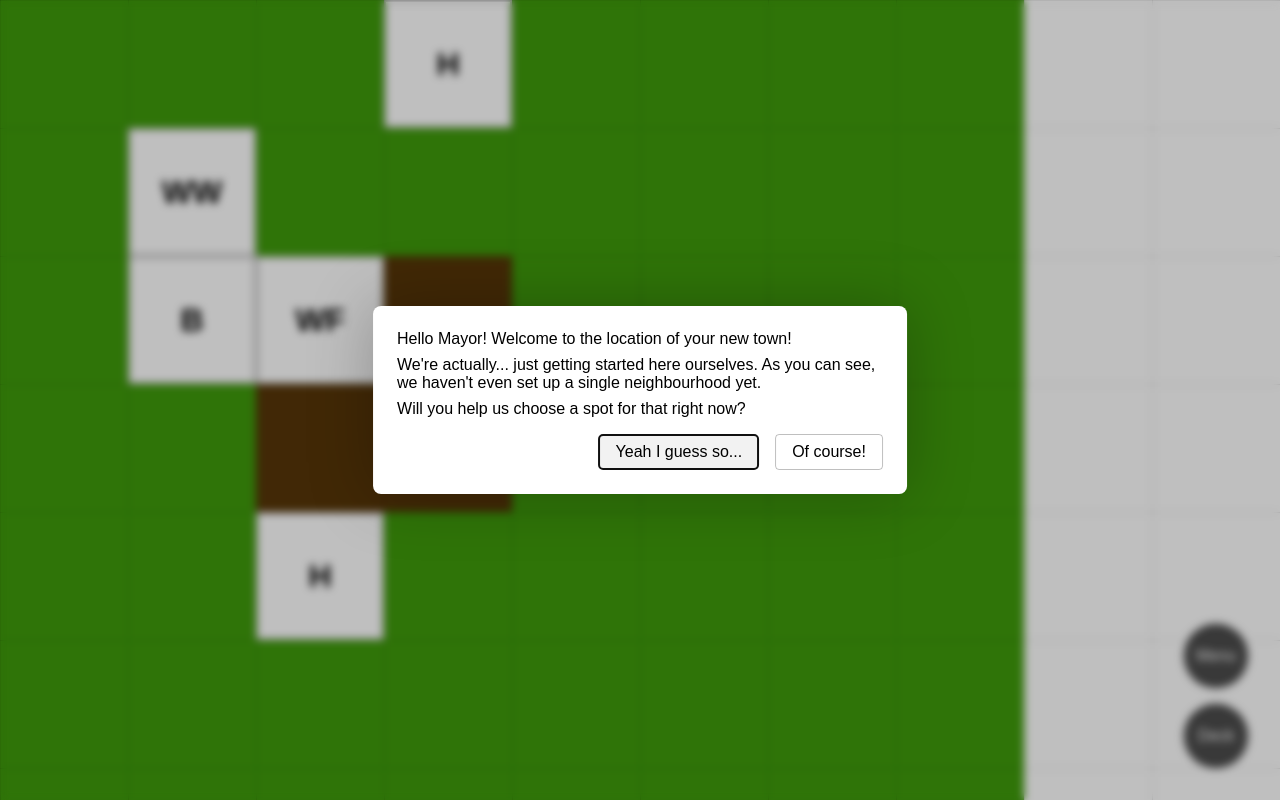
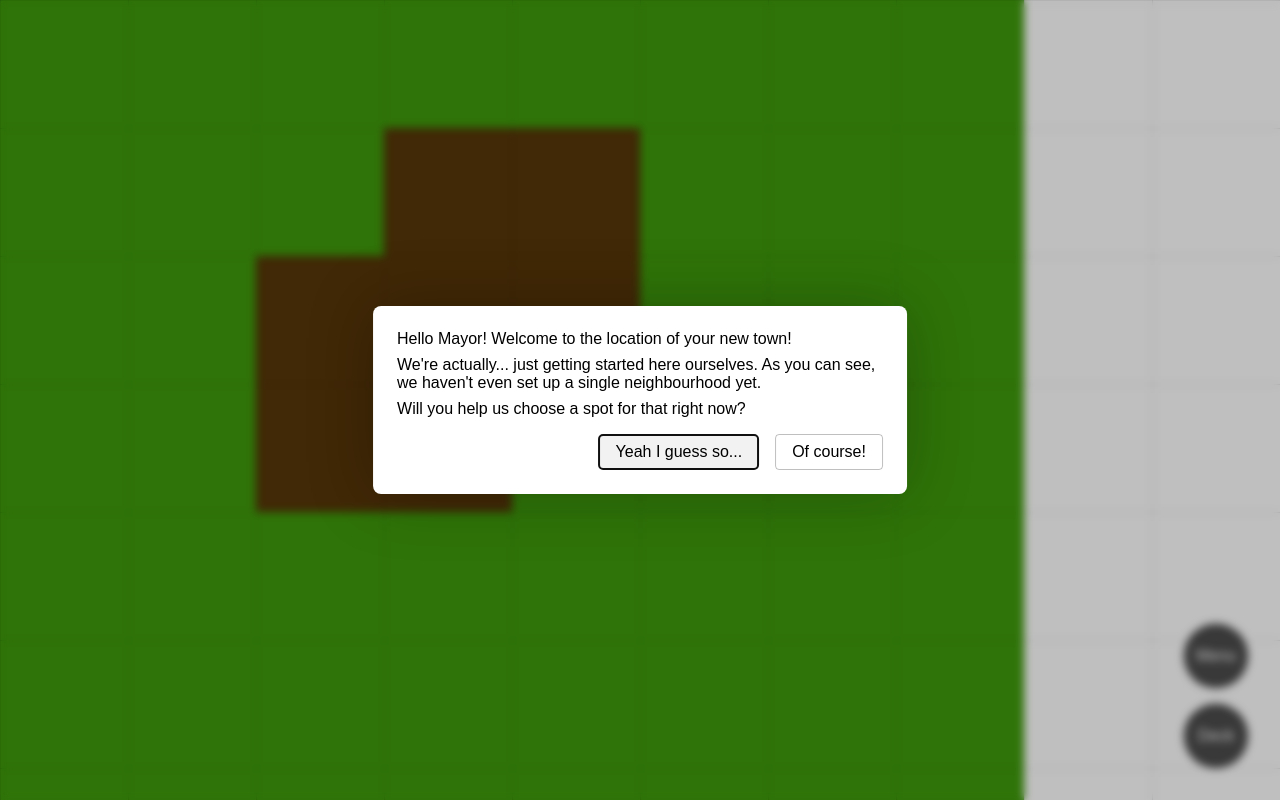
Before and after one commit to foxfriends/cartography, a SvelteKit app: page /play in a window 1280 px wide. Built offline with nearby package versions, Linux system fonts and the light colour scheme.

Commit message:
reorganize code

```diff
--- a/src/lib/game/CardArea.svelte
+++ b/src/lib/game/CardArea.svelte
@@ -5,17 +5,17 @@
 
   let {
     cards,
-    hand,
+    deck,
     onMoveCard,
   }: {
     cards: PlacedCard[];
-    hand: { id: string; type: string }[];
+    deck: { id: string; type: string }[];
     onMoveCard: (id: string, x: number, y: number) => void;
   } = $props();
 </script>
 
 {#each cards as card (card.id)}
-  {@const handcard = hand.find((hc) => hc.id === card.id)}
+  {@const handcard = deck.find((hc) => hc.id === card.id)}
   {#if handcard}
     <Card x={card.x} y={card.y} type={handcard.type} onMove={(x, y) => onMoveCard(card.id, x, y)} />
   {/if}
--- a/src/lib/game/GameWindow.svelte
+++ b/src/lib/game/GameWindow.svelte
@@ -3,6 +3,23 @@
   import GridLines from "./GridLines.svelte";
 
   const TILE_SIZE = 128;
+
+  type Deck = { id: string; type: string }[];
+  type Field = { id: string; x: number; y: number }[];
+  type Geography = {
+    biome: string;
+    origin: { x: number; y: number };
+    terrain: { type: string }[][];
+    resources: { id: string; x: number; y: number }[];
+  };
+
+  let {
+    geography,
+    deck,
+  }: {
+    geography: Geography;
+    deck: Deck;
+  } = $props();
 
   let clientWidth = $state(0);
   let clientHeight = $state(0);
@@ -10,114 +27,7 @@
   let offsetX = $state(0);
   let offsetY = $state(0);
 
-  const geography: {
-    biome: string;
-    origin: { x: number; y: number };
-    terrain: { type: string }[][];
-    resources: { id: string; x: number; y: number }[];
-  } = {
-    biome: "Coast",
-    origin: { x: 0, y: 0 },
-    terrain: [
-      [
-        { type: "Grass" },
-        { type: "Grass" },
-        { type: "Grass" },
-        { type: "Grass" },
-        { type: "Grass" },
-        { type: "Grass" },
-        { type: "Grass" },
-        { type: "Grass" },
-      ],
-      [
-        { type: "Grass" },
-        { type: "Grass" },
-        { type: "Grass" },
-        { type: "Grass" },
-        { type: "Grass" },
-        { type: "Grass" },
-        { type: "Grass" },
-        { type: "Grass" },
-      ],
-      [
-        { type: "Grass" },
-        { type: "Grass" },
-        { type: "Soil" },
-        { type: "Soil" },
-        { type: "Grass" },
-        { type: "Grass" },
-        { type: "Grass" },
-        { type: "Grass" },
-      ],
-      [
-        { type: "Grass" },
-        { type: "Grass" },
-        { type: "Soil" },
-        { type: "Soil" },
-        { type: "Grass" },
-        { type: "Grass" },
-        { type: "Grass" },
-        { type: "Grass" },
-      ],
-      [
-        { type: "Grass" },
-        { type: "Grass" },
-        { type: "Grass" },
-        { type: "Grass" },
-        { type: "Grass" },
-        { type: "Grass" },
-        { type: "Grass" },
-        { type: "Grass" },
-      ],
-      [
-        { type: "Grass" },
-        { type: "Grass" },
-        { type: "Grass" },
-        { type: "Grass" },
-        { type: "Grass" },
-        { type: "Grass" },
-        { type: "Grass" },
-        { type: "Grass" },
-      ],
-      [
-        { type: "Grass" },
-        { type: "Grass" },
-        { type: "Grass" },
-        { type: "Grass" },
-        { type: "Grass" },
-        { type: "Grass" },
-        { type: "Grass" },
-        { type: "Grass" },
-      ],
-      [
-        { type: "Grass" },
-        { type: "Grass" },
-        { type: "Grass" },
-        { type: "Grass" },
-        { type: "Grass" },
-        { type: "Grass" },
-        { type: "Grass" },
-        { type: "Grass" },
-      ],
-    ],
-    resources: [],
-  };
-
-  const hand: { id: string; type: string }[] = [
-    { id: "waterwell1", type: "water-well" },
-    { id: "bakery1", type: "bakery" },
-    { id: "wheatfarm1", type: "wheat-farm" },
-    { id: "home1", type: "home" },
-    { id: "home2", type: "home" },
-  ];
-
-  const cards: { id: string; x: number; y: number }[] = [
-    { id: "waterwell1", x: 1, y: 1 },
-    { id: "bakery1", x: 1, y: 2 },
-    { id: "wheatfarm1", x: 2, y: 2 },
-    { id: "home1", x: 3, y: 0 },
-    { id: "home2", x: 2, y: 4 },
-  ];
+  let cards: Field = $state([]);
 
   let mouseDragging = $state(false);
 
@@ -218,7 +128,7 @@
     <div class="terrain" data-type={tile.type} style="--grid-x: {tile.x}; --grid-y: {tile.y}"></div>
   {/each}
 
-  <CardArea cards={cards.filter(isOnScreen)} {hand} {onMoveCard} />
+  <CardArea cards={cards.filter(isOnScreen)} {deck} {onMoveCard} />
   <GridLines />
 </div>
 
--- a/src/routes/play/+page.svelte
+++ b/src/routes/play/+page.svelte
@@ -2,10 +2,106 @@
   import GameWindow from "$lib/game/GameWindow.svelte";
   import Hud from "$lib/hud/Hud.svelte";
   import Tutorial from "$lib/tutorial/Tutorial.svelte";
+
+  const geography = {
+    biome: "Coast",
+    origin: { x: 0, y: 0 },
+    terrain: [
+      [
+        { type: "Grass" },
+        { type: "Grass" },
+        { type: "Grass" },
+        { type: "Grass" },
+        { type: "Grass" },
+        { type: "Grass" },
+        { type: "Grass" },
+        { type: "Grass" },
+      ],
+      [
+        { type: "Grass" },
+        { type: "Grass" },
+        { type: "Grass" },
+        { type: "Soil" },
+        { type: "Soil" },
+        { type: "Grass" },
+        { type: "Grass" },
+        { type: "Grass" },
+      ],
+      [
+        { type: "Grass" },
+        { type: "Grass" },
+        { type: "Soil" },
+        { type: "Soil" },
+        { type: "Soil" },
+        { type: "Grass" },
+        { type: "Grass" },
+        { type: "Grass" },
+      ],
+      [
+        { type: "Grass" },
+        { type: "Grass" },
+        { type: "Soil" },
+        { type: "Soil" },
+        { type: "Grass" },
+        { type: "Grass" },
+        { type: "Grass" },
+        { type: "Grass" },
+      ],
+      [
+        { type: "Grass" },
+        { type: "Grass" },
+        { type: "Grass" },
+        { type: "Grass" },
+        { type: "Grass" },
+        { type: "Grass" },
+        { type: "Grass" },
+        { type: "Grass" },
+      ],
+      [
+        { type: "Grass" },
+        { type: "Grass" },
+        { type: "Grass" },
+        { type: "Grass" },
+        { type: "Grass" },
+        { type: "Grass" },
+        { type: "Grass" },
+        { type: "Grass" },
+      ],
+      [
+        { type: "Grass" },
+        { type: "Grass" },
+        { type: "Grass" },
+        { type: "Grass" },
+        { type: "Grass" },
+        { type: "Grass" },
+        { type: "Grass" },
+        { type: "Grass" },
+      ],
+      [
+        { type: "Grass" },
+        { type: "Grass" },
+        { type: "Grass" },
+        { type: "Grass" },
+        { type: "Grass" },
+        { type: "Grass" },
+        { type: "Grass" },
+        { type: "Grass" },
+      ],
+    ],
+    resources: [],
+  };
+
+  const deck = [
+    { id: "waterwell1", type: "water-well" },
+    { id: "bakery1", type: "bakery" },
+    { id: "wheatfarm1", type: "wheat-farm" },
+    { id: "cats1", type: "cat-neighbourhood" },
+    { id: "cats2", type: "cat-neighbourhood" },
+  ];
 </script>
 
 <main>
-  <GameWindow />
+  <GameWindow {geography} {deck} />
 </main>
 <div>
   <Hud />
```
